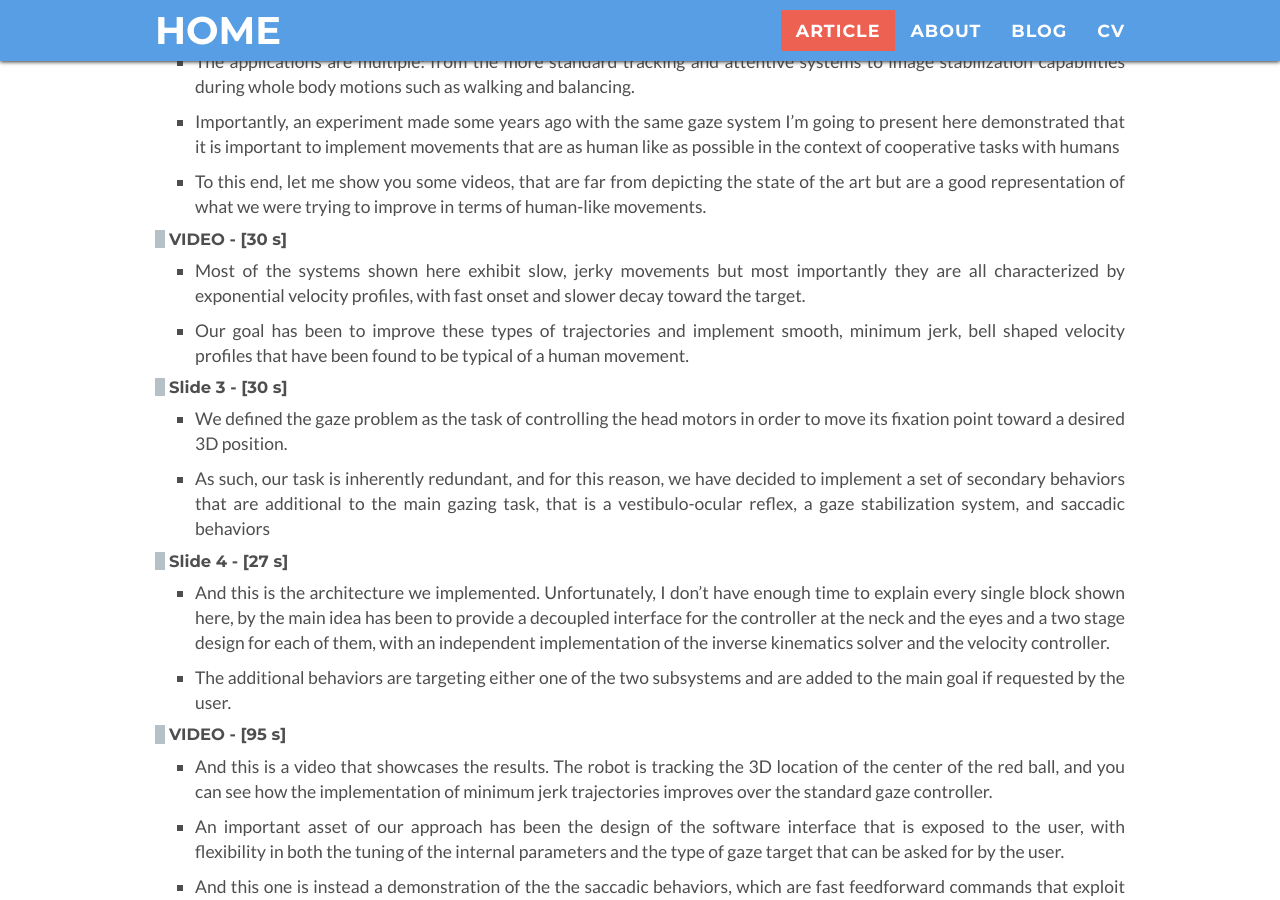
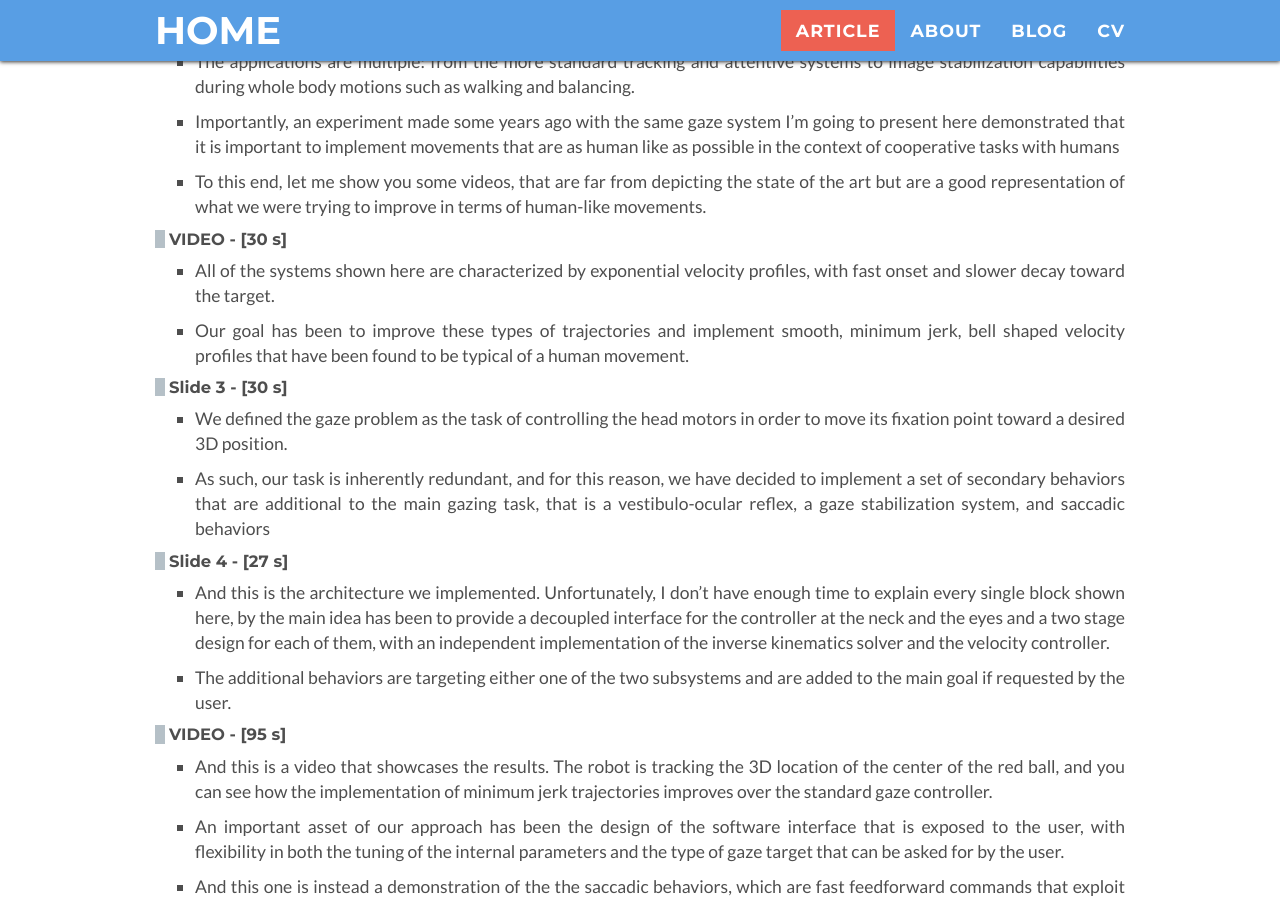
Before and after one commit to alecive/alecive.github.io, a Jekyll site: the page built from _posts/2016-06-11-RSS16.md, in a window 1280 px wide and 900 px high, scrolled down 555 px. Built offline with Jekyll 4.4.1, drawn with Linux system fonts in a browser that asks for light colours; some web fonts are replaced.

Commit message:
Updated the speech

```diff
--- a/_posts/2016-06-11-RSS16.md
+++ b/_posts/2016-06-11-RSS16.md
@@ -23,7 +23,7 @@ article: yes
 
 #### VIDEO   - [30 s]
 
- * Most of the systems shown here exhibit slow, jerky movements but most importantly they are all characterized by exponential velocity profiles, with fast onset and slower decay toward the target.
+ * All of the systems shown here are characterized by exponential velocity profiles, with fast onset and slower decay toward the target.
 
  * Our goal has been to improve these types of trajectories and implement smooth, minimum jerk, bell shaped velocity profiles that have been found to be typical of a human movement.
 
```
